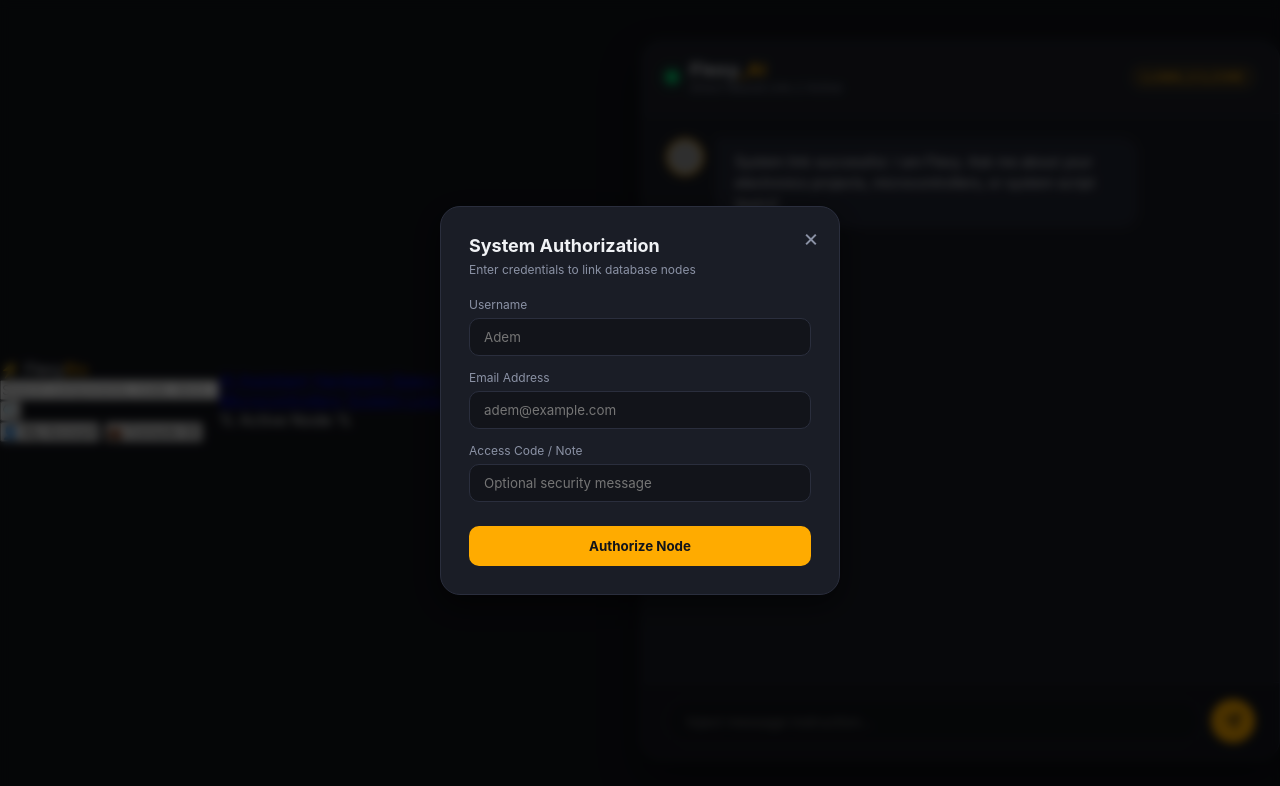
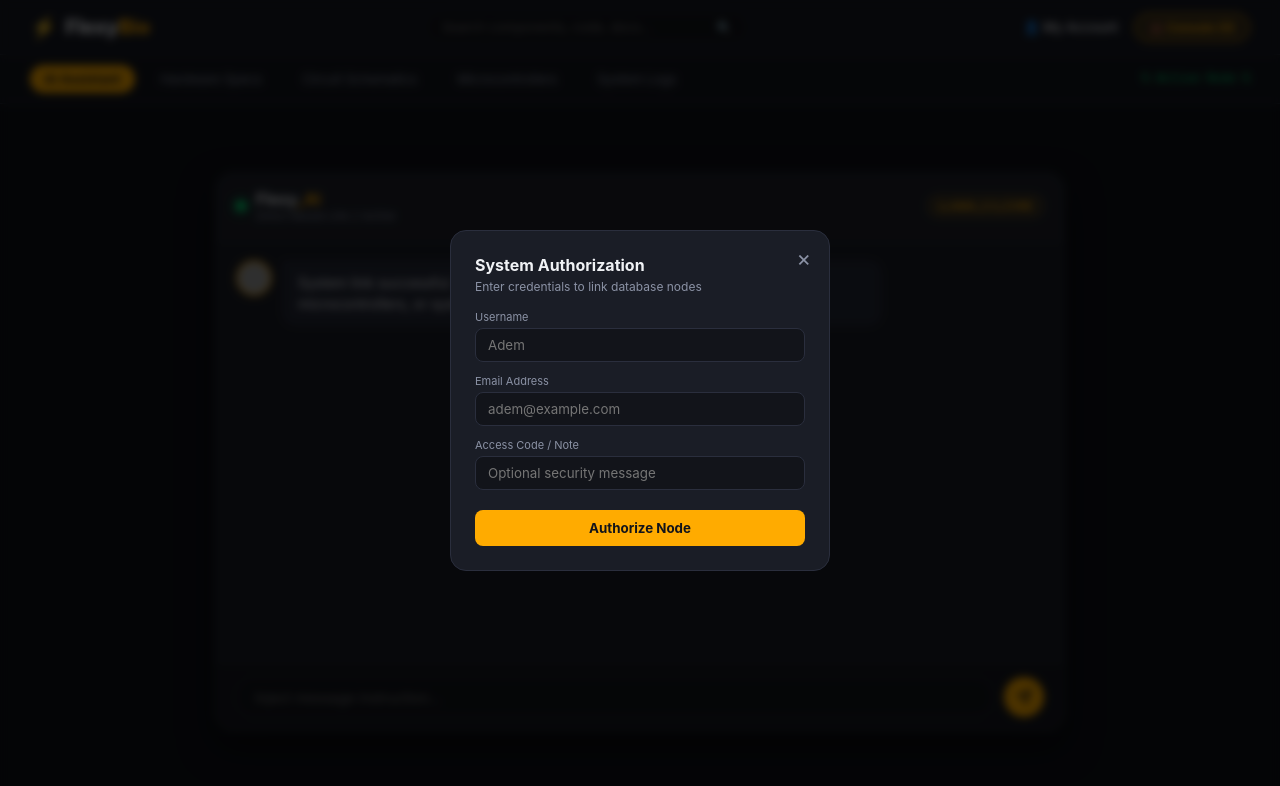
Before and after one commit to witherg033/flexy-bio-chatbot, a plain HTML site: page templates/index.html in a window 1280 px wide. Both pictures are taken after a click on the button "👤 My Account". Drawn offline with Linux system fonts and the light colour scheme; grey boxes are pictures that could not be loaded.

Commit message:
Refactor CSS styles for dark theme and layout adjustments
Updated various CSS variables and styles for improved layout and design consistency.

```diff
--- a/static/test.css
+++ b/static/test.css
@@ -1,16 +1,12 @@
-/* ==========================================================================
-   FLEXY_AI DARK THEME STYLES
-   ========================================================================== */
-
 :root {
-    --bg-dark: #12141a;
+    --bg-dark: #0f1117;
+    --header-bg: #161922;
     --card-bg: #1a1d26;
     --card-border: #2a2e3d;
     --accent-orange: #ffab00;
     --accent-hover: #ffd000;
     --text-main: #f0f2f5;
     --text-muted: #8b92a5;
-    --user-bubble: #ffab00;
     --bot-bubble: #242836;
 }
 
@@ -18,7 +14,7 @@
     box-sizing: border-box;
     margin: 0;
     padding: 0;
-    font-family: -apple-system, BlinkMacSystemFont, "Segoe UI", Roboto, Helvetica, Arial, sans-serif;
+    font-family: -apple-system, BlinkMacSystemFont, "Segoe UI", Roboto, sans-serif;
 }
 
 body {
@@ -26,37 +22,152 @@ body {
     color: var(--text-main);
     min-height: 100vh;
     display: flex;
-    justify-content: center;
-    align-items: center;
+    flex-direction: column;
 }
 
-/* App Fullscreen Container */
-.app-viewport {
-    width: 100vw;
-    height: 100vh;
+/* --- TOP HEADER NAVBAR --- */
+.top-navbar {
+    background: var(--header-bg);
+    padding: 12px 30px;
+    display: flex;
+    justify-content: space-between;
+    align-items: center;
+    border-bottom: 1px solid var(--card-border);
+}
+
+.brand {
+    display: flex;
+    align-items: center;
+    gap: 8px;
+    font-size: 20px;
+    font-weight: 800;
+}
+
+.brand-icon {
+    color: var(--accent-orange);
+    font-size: 22px;
+}
+
+.highlight {
+    color: var(--accent-orange);
+}
+
+.search-container {
+    display: flex;
+    align-items: center;
+    background: #12141a;
+    border: 1px solid var(--card-border);
+    border-radius: 20px;
+    padding: 6px 14px;
+    width: 320px;
+}
+
+.search-input {
+    background: transparent;
+    border: none;
+    color: var(--text-main);
+    outline: none;
+    width: 100%;
+    font-size: 13px;
+}
+
+.search-btn {
+    background: none;
+    border: none;
+    cursor: pointer;
+    font-size: 12px;
+}
+
+.top-nav-actions {
+    display: flex;
+    align-items: center;
+    gap: 16px;
+}
+
+.account-link {
+    background: none;
+    border: none;
+    color: var(--text-main);
+    cursor: pointer;
+    font-size: 13px;
+    font-weight: 500;
+}
+
+.console-pill {
+    background: rgba(255, 171, 0, 0.15);
+    border: 1px solid var(--accent-orange);
+    color: var(--accent-orange);
+    padding: 6px 14px;
+    border-radius: 20px;
+    font-size: 12px;
+    font-weight: 700;
+}
+
+/* --- SUB NAVIGATION TAB BAR --- */
+.sub-navbar {
+    background: rgba(22, 25, 34, 0.6);
+    padding: 10px 30px;
+    display: flex;
+    justify-content: space-between;
+    align-items: center;
+    border-bottom: 1px solid var(--card-border);
+}
+
+.category-links {
+    display: flex;
+    gap: 12px;
+}
+
+.cat-link {
+    color: var(--text-muted);
+    text-decoration: none;
+    font-size: 13px;
+    padding: 6px 14px;
+    border-radius: 15px;
+    transition: all 0.2s ease;
+}
+
+.cat-link.active {
+    background: var(--accent-orange);
+    color: #12141a;
+    font-weight: 700;
+}
+
+.cat-link:hover:not(.active) {
+    color: var(--text-main);
+    background: rgba(255, 255, 255, 0.05);
+}
+
+.node-status {
+    color: #00e676;
+    font-size: 12px;
+    font-family: monospace;
+}
+
+/* --- MAIN WORKSPACE AREA --- */
+.workspace-container {
+    flex: 1;
     display: flex;
     justify-content: center;
     align-items: center;
-    padding: 20px;
+    padding: 24px;
 }
 
-/* Centered Main Chat Card */
 .chat-card {
     width: 100%;
-    max-width: 900px;
-    height: 90vh;
+    max-width: 850px;
+    height: 70vh;
     background: var(--card-bg);
     border: 1px solid var(--card-border);
-    border-radius: 20px;
+    border-radius: 18px;
     display: flex;
     flex-direction: column;
-    box-shadow: 0 20px 40px rgba(0, 0, 0, 0.4);
+    box-shadow: 0 15px 35px rgba(0, 0, 0, 0.5);
     overflow: hidden;
 }
 
-/* Integrated Top Bar */
 .chat-header {
-    padding: 18px 24px;
+    padding: 16px 20px;
     background: rgba(255, 255, 255, 0.02);
     border-bottom: 1px solid var(--card-border);
     display: flex;
@@ -67,36 +178,25 @@ body {
 .bot-info {
     display: flex;
     align-items: center;
-    gap: 12px;
+    gap: 10px;
 }
 
 .status-indicator {
-    width: 12px;
-    height: 12px;
+    width: 10px;
+    height: 10px;
     background-color: #00e676;
     border-radius: 50%;
-    box-shadow: 0 0 10px #00e676;
+    box-shadow: 0 0 8px #00e676;
 }
 
 .bot-title {
-    font-size: 18px;
+    font-size: 16px;
     font-weight: 700;
-    letter-spacing: 0.5px;
-}
-
-.highlight {
-    color: var(--accent-orange);
 }
 
 .bot-subtext {
-    font-size: 12px;
+    font-size: 11px;
     color: var(--text-muted);
-}
-
-.header-controls {
-    display: flex;
-    align-items: center;
-    gap: 12px;
 }
 
 .badge-tag {
@@ -104,42 +204,24 @@ body {
     color: var(--accent-orange);
     border: 1px solid rgba(255, 171, 0, 0.3);
     padding: 4px 10px;
-    border-radius: 20px;
+    border-radius: 15px;
     font-size: 11px;
     font-weight: 600;
-    letter-spacing: 0.5px;
 }
 
-.account-btn {
-    background: rgba(255, 255, 255, 0.05);
-    border: 1px solid var(--card-border);
-    color: var(--text-main);
-    padding: 6px 14px;
-    border-radius: 20px;
-    cursor: pointer;
-    font-size: 13px;
-    transition: all 0.2s ease;
-}
-
-.account-btn:hover {
-    background: rgba(255, 255, 255, 0.1);
-    border-color: var(--accent-orange);
-}
-
-/* Chat Scroll Area */
 .chat-messages {
     flex: 1;
-    padding: 24px;
+    padding: 20px;
     overflow-y: auto;
     display: flex;
     flex-direction: column;
-    gap: 18px;
+    gap: 16px;
 }
 
 .message-row {
     display: flex;
     align-items: flex-start;
-    gap: 12px;
+    gap: 10px;
     max-width: 80%;
 }
 
@@ -149,38 +231,35 @@ body {
 }
 
 .chat-avatar {
-    width: 38px;
-    height: 38px;
+    width: 36px;
+    height: 36px;
     border-radius: 50%;
     border: 2px solid var(--accent-orange);
     background: #000;
 }
 
 .message-bubble {
-    padding: 12px 18px;
-    border-radius: 16px;
+    padding: 12px 16px;
+    border-radius: 14px;
     font-size: 14px;
     line-height: 1.5;
-    word-break: break-word;
 }
 
 .message-row.bot .message-bubble {
     background-color: var(--bot-bubble);
     color: var(--text-main);
-    border-top-left-radius: 4px;
-    border: 1px solid rgba(255, 255, 255, 0.05);
+    border-top-left-radius: 2px;
 }
 
 .message-row.user .message-bubble {
-    background-color: var(--user-bubble);
+    background-color: var(--accent-orange);
     color: #12141a;
     font-weight: 600;
-    border-top-right-radius: 4px;
+    border-top-right-radius: 2px;
 }
 
-/* Bottom Input Area */
 .chat-input-area {
-    padding: 16px 24px;
+    padding: 14px 20px;
     background: rgba(0, 0, 0, 0.2);
     border-top: 1px solid var(--card-border);
 }
@@ -194,12 +273,11 @@ body {
     flex: 1;
     background: #12141a;
     border: 1px solid var(--card-border);
-    border-radius: 30px;
-    padding: 12px 20px;
+    border-radius: 25px;
+    padding: 10px 18px;
     color: var(--text-main);
     font-size: 14px;
     outline: none;
-    transition: border-color 0.2s ease;
 }
 
 .chat-input:focus {
@@ -210,22 +288,16 @@ body {
     background: var(--accent-orange);
     color: #12141a;
     border: none;
-    width: 44px;
-    height: 44px;
+    width: 40px;
+    height: 40px;
     border-radius: 50%;
     display: flex;
     align-items: center;
     justify-content: center;
     cursor: pointer;
-    transition: transform 0.2s ease, background-color 0.2s ease;
 }
 
-.chat-send-btn:hover {
-    background-color: var(--accent-hover);
-    transform: scale(1.05);
-}
-
-/* Authorization Modal Overlay */
+/* --- AUTHORIZATION MODAL --- */
 .login-modal-overlay {
     position: fixed;
     top: 0;
@@ -233,7 +305,7 @@ body {
     width: 100vw;
     height: 100vh;
     background: rgba(0, 0, 0, 0.7);
-    backdrop-filter: blur(5px);
+    backdrop-filter: blur(4px);
     display: flex;
     justify-content: center;
     align-items: center;
@@ -250,77 +322,48 @@ body {
 .login-card {
     background: var(--card-bg);
     border: 1px solid var(--card-border);
-    border-radius: 20px;
+    border-radius: 16px;
     width: 90%;
-    max-width: 400px;
-    padding: 28px;
+    max-width: 380px;
+    padding: 24px;
     position: relative;
-    box-shadow: 0 10px 30px rgba(0, 0, 0, 0.5);
 }
 
 .close-modal-btn {
     position: absolute;
-    top: 16px;
-    right: 20px;
+    top: 14px;
+    right: 18px;
     background: none;
     border: none;
     color: var(--text-muted);
-    font-size: 24px;
+    font-size: 22px;
     cursor: pointer;
 }
 
-.close-modal-btn:hover {
-    color: var(--text-main);
-}
+.login-header h3 { font-size: 16px; margin-bottom: 4px; }
+.login-header p { font-size: 12px; color: var(--text-muted); margin-bottom: 16px; }
 
-.login-header h3 {
-    font-size: 18px;
-    margin-bottom: 6px;
-}
-
-.login-header p {
-    font-size: 12px;
-    color: var(--text-muted);
-    margin-bottom: 20px;
-}
-
-.input-group {
-    margin-bottom: 14px;
-}
-
-.input-group label {
-    display: block;
-    font-size: 12px;
-    color: var(--text-muted);
-    margin-bottom: 6px;
-}
-
+.input-group { margin-bottom: 12px; }
+.input-group label { display: block; font-size: 11px; color: var(--text-muted); margin-bottom: 4px; }
 .input-group input {
     width: 100%;
     background: #12141a;
     border: 1px solid var(--card-border);
-    border-radius: 10px;
-    padding: 10px 14px;
+    border-radius: 8px;
+    padding: 8px 12px;
     color: var(--text-main);
     outline: none;
 }
-
-.input-group input:focus {
-    border-color: var(--accent-orange);
-}
+.input-group input:focus { border-color: var(--accent-orange); }
 
 .login-submit-btn {
     width: 100%;
     background: var(--accent-orange);
     color: #12141a;
     border: none;
-    padding: 12px;
-    border-radius: 10px;
+    padding: 10px;
+    border-radius: 8px;
     font-weight: 700;
     cursor: pointer;
-    margin-top: 10px;
+    margin-top: 8px;
 }
-
-.login-submit-btn:hover {
-    background: var(--accent-hover);
-}
```
